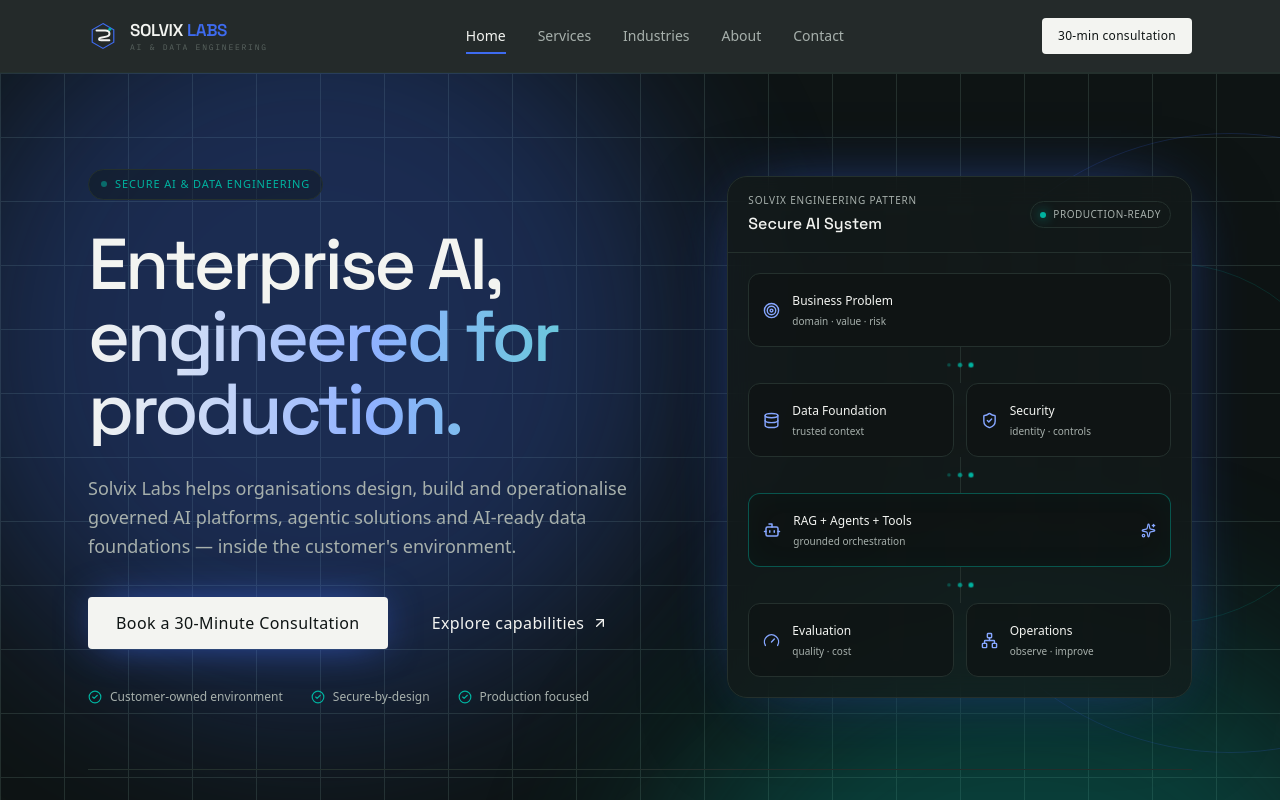
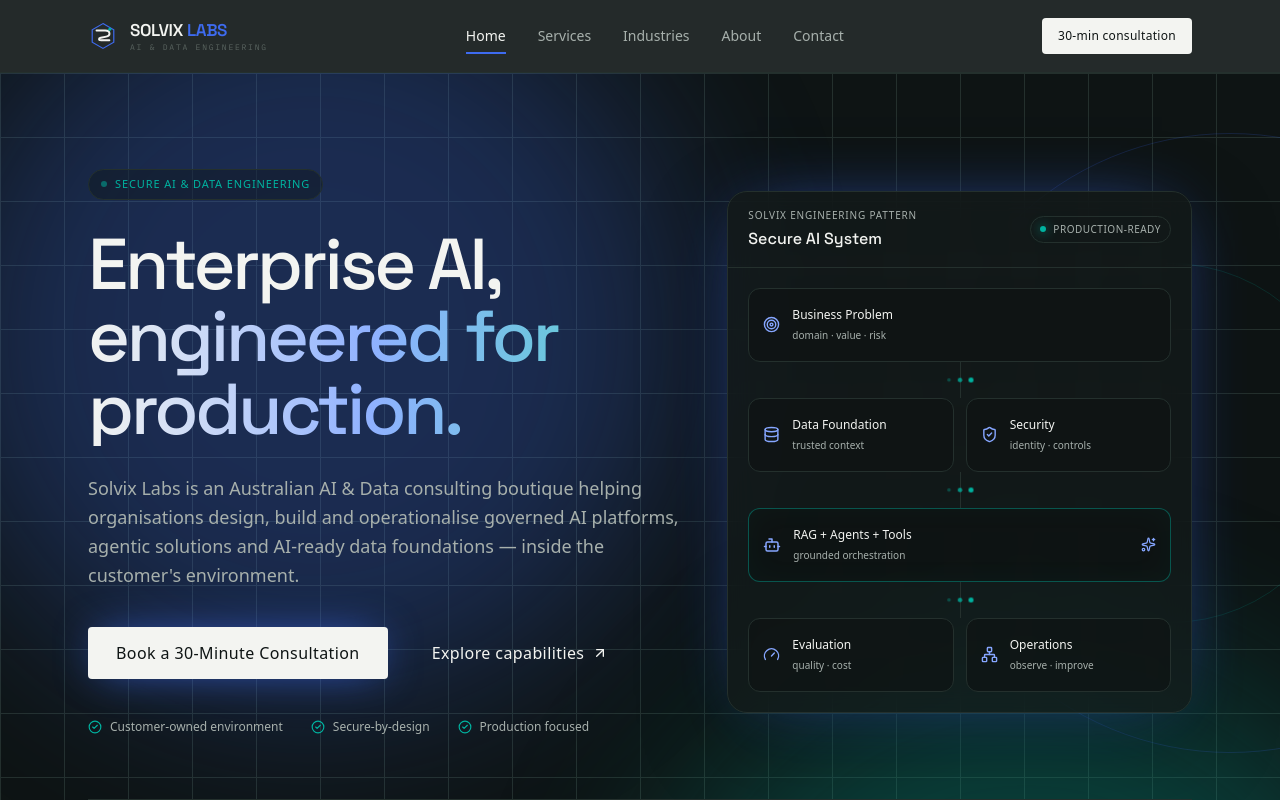
Before and after one commit to kavithasolvix/solvix-labs-website, a Next.js app: page / in a window 1280 px wide. Shown: the top 800 px of the page. Built offline with nearby package versions, Linux system fonts and the light colour scheme.

Commit message:
description change

```diff
--- a/src/app/layout.tsx
+++ b/src/app/layout.tsx
@@ -26,11 +26,11 @@
 export const metadata: Metadata = {
   metadataBase: new URL(siteUrl),
   title: {
-    default: "Solvix Labs — Enterprise AI & Data Consulting",
+    default: "Solvix Labs — Enterprise AI & Data Consulting Australia",
     template: "%s — Solvix Labs",
   },
   description:
-    "Solvix Labs helps enterprises design, build, secure, govern, and operate production-ready AI systems — RAG, agents, data platforms, and AI governance.",
+    "Solvix Labs is an Australian AI and data consulting boutique helping organisations design, build, secure and govern enterprise AI solutions, RAG systems, AI agents and modern data platforms.",
   keywords: [
     "enterprise AI consulting",
     "AI governance",
--- a/src/app/page.tsx
+++ b/src/app/page.tsx
@@ -205,9 +205,10 @@
               </h1>
 
               <p className="mt-7 max-w-2xl text-base leading-relaxed text-slate-dark sm:text-lg">
-                Solvix Labs helps organisations design, build and operationalise
-                governed AI platforms, agentic solutions and AI-ready data
-                foundations — inside the customer&apos;s environment.
+                Solvix Labs is an Australian AI &amp; Data consulting boutique helping
+                organisations design, build and operationalise governed AI platforms,
+                agentic solutions and AI-ready data foundations — inside the
+                customer&apos;s environment.
               </p>
 
               <div className="mt-9 flex flex-wrap gap-4">
```
